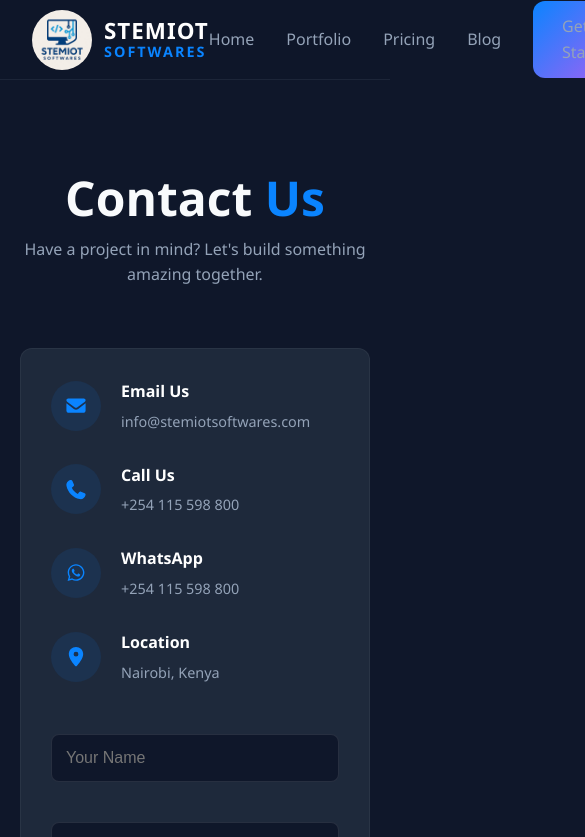
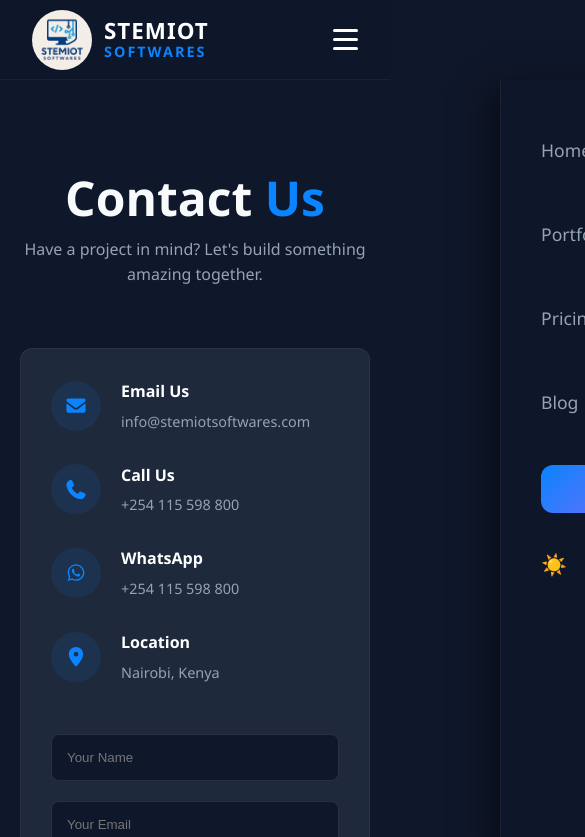
Before and after one commit to stephen-otieno/StemiotSoftwaresv1, a React (Create React App) app in the folder stemiot-frontend/: page /contact in a window 390 px wide. Shown: the top 837 px of the page, 585 px wide, since content can reach past the window. Built offline with nearby package versions, Linux system fonts and the light colour scheme.

Commit message:
dark_theme

```diff
--- a/stemiot-frontend/src/App.js
+++ b/stemiot-frontend/src/App.js
@@ -1,35 +1,37 @@
+import React from 'react';
+import { BrowserRouter as Router, Routes, Route } from 'react-router-dom';
+import { ThemeProvider } from './context/ThemeContext';
 
-import React from 'react';
-import Admin from './pages/Admin';
-import { BrowserRouter as Router, Routes, Route } from 'react-router-dom';
+// Layout Global Components
+import Navbar from './components/Navbar';
+import Footer from './components/Footer';
 
-// Components
-import Navbar from './components/Navbar';
-
-// Pages
+// Page Views
 import Home from './pages/Home';
 import Portfolio from './pages/Portfolio';
+import Contact from './pages/Contact';
+import Admin from './pages/Admin';
+import Pricing from './pages/Pricing';
 import Blog from './pages/Blog';
-import Pricing from './pages/Pricing';
-import Contact from './pages/Contact';
-import Auth from './pages/Auth';
-
 function App() {
   return (
+    <ThemeProvider>
       <Router>
         <Navbar />
-      <main>
+
+        <main style={{ minHeight: '80vh' }}>
           <Routes>
             <Route path="/" element={<Home />} />
             <Route path="/portfolio" element={<Portfolio />} />
+            <Route path="/contact" element={<Contact />} />
+            <Route path="/admin" element={<Admin />} />
+            <Route path="/pricing" element={<Pricing />} />
             <Route path="/blog" element={<Blog />} />
-          <Route path="/pricing" element={<Pricing />} />
-          <Route path="/contact" element={<Contact />} />
-          <Route path="/login" element={<Auth />} />
-          <Route path="/admin" element={<Admin />} />
           </Routes>
         </main>
+
       </Router>
+    </ThemeProvider>
   );
 }
 
--- a/stemiot-frontend/src/components/Navbar.css
+++ b/stemiot-frontend/src/components/Navbar.css
@@ -6,7 +6,9 @@
   position: sticky;
   top: 0;
   z-index: 1000;
-  border-bottom: 1px solid rgba(148, 163, 184, 0.1);
+  /* border-bottom: 1px solid rgba(148, 163, 184, 0.1); */
+  background-color: var(--nav-bg);
+  border-bottom: 1px solid var(--border-subtle);
 }
 
 .nav-flex {
@@ -27,7 +29,7 @@
   height: 60px;
   width: auto;
   display: block;
-  transition: var(--transition);
+  transition: var(--transition, 0.3s ease);
   border-radius: 50px;
   object-fit: contain;
 }
@@ -45,7 +47,7 @@
 .brand-name {
   font-size: 1.4rem;
   font-weight: 800;
-  color: var(--white);
+  color: var(--white, #fff);
   text-transform: uppercase;
   letter-spacing: 1px;
 }
@@ -53,7 +55,7 @@
 .brand-sub {
   font-size: 0.9rem;
   font-weight: 600;
-  color: var(--tech-blue);
+  color: var(--tech-blue, #0a84ff);
   text-transform: uppercase;
   letter-spacing: 2px;
 }
@@ -66,12 +68,88 @@
 }
 
 .nav-links a {
-  color: var(--text-muted);
+  color: var(--text-muted, #94a3b8);
   font-weight: 500;
-  transition: var(--transition);
+  transition: var(--transition, 0.3s ease);
   text-decoration: none;
 }
 
 .nav-links a:hover {
-  color: var(--electric-purple);
+  color: var(--electric-purple, #bf5af2);
 }
+
+.hamburger {
+  display: none;
+  flex-direction: column;
+  cursor: pointer;
+  gap: 6px;
+  z-index: 1001;
+}
+
+.bar {
+  display: block;
+  width: 25px;
+  height: 3px;
+  background-color: var(--white, #fff);
+  border-radius: 2px;
+  transition: all 0.3s ease;
+}
+
+@media (max-width: 768px) {
+  .hamburger {
+    display: flex;
+  }
+
+  .hamburger.active .bar:nth-child(2) {
+    opacity: 0;
+  }
+  .hamburger.active .bar:nth-child(1) {
+    transform: translateY(9px) rotate(45deg);
+  }
+  .hamburger.active .bar:nth-child(3) {
+    transform: translateY(-9px) rotate(-45deg);
+  }
+
+  .nav-links {
+    position: fixed;
+    top: 80px;
+    right: -100%;
+    left: auto;
+    flex-direction: column;
+    background-color: rgba(15, 23, 42, 0.98);
+
+    width: 280px;
+    max-width: 80%;
+
+    height: calc(100vh - 80px);
+    gap: 2.5rem;
+    padding-top: 3rem;
+    align-items: flex-start;
+    padding-left: 40px;
+    transition: right 0.4s cubic-bezier(0.16, 1, 0.3, 1);
+    box-shadow: -10px 10px 30px rgba(0, 0, 0, 0.5);
+    border-left: 1px solid rgba(255, 255, 255, 0.05);
+  }
+
+  .nav-links.active {
+    right: 0;
+  }
+
+  .nav-links li {
+    width: 100%;
+    text-align: left;
+  }
+
+  .nav-links a {
+    font-size: 1.1rem;
+    display: block;
+    padding: 8px 0;
+    width: fit-content;
+  }
+
+  .nav-links .btn-primary {
+    padding: 10px 24px;
+    text-align: center;
+    width: calc(100% - 40px);
+  }
+}
--- a/stemiot-frontend/src/components/Navbar.js
+++ b/stemiot-frontend/src/components/Navbar.js
@@ -1,25 +1,65 @@
-import React from 'react';
+import React, { useState } from 'react';
 import { Link } from 'react-router-dom';
+import { useTheme } from '../context/ThemeContext';
 import logo from '../assets/logo.png';
 import './Navbar.css';
 
 const Navbar = () => {
+  const [isOpen, setIsOpen] = useState(false);
+  const { theme, toggleTheme } = useTheme();
+
+  const toggleMenu = () => {
+    setIsOpen(!isOpen);
+  };
+
+  const closeMenu = () => {
+    setIsOpen(false);
+  };
+
   return (
     <nav className="navbar">
       <div className="container nav-flex">
-        <Link to="/" className="logo-container">
+        <Link to="/" className="logo-container" onClick={closeMenu}>
           <img src={logo} alt="Stemiot Logo" className="nav-logo" />
           <div className="logo-text">
             <span className="brand-name">Stemiot</span>
             <span className="brand-sub">Softwares</span>
           </div>
         </Link>
-        <ul className="nav-links">
-          <li><Link to="/">Home</Link></li>
-          <li><Link to="/portfolio">Portfolio</Link></li>
-          <li><Link to="/pricing">Pricing</Link></li>
-          <li><Link to="/blog">Blog</Link></li>
-          <li><Link to="/contact" className="btn-primary">Get Started</Link></li>
+
+        <div className="nav-actions-wrapper" style={{ display: 'flex', alignItems: 'center', gap: '20px' }}>
+
+
+
+          <div className={`hamburger ${isOpen ? 'active' : ''}`} onClick={toggleMenu}>
+            <span className="bar"></span>
+            <span className="bar"></span>
+            <span className="bar"></span>
+          </div>
+        </div>
+
+        <ul className={`nav-links ${isOpen ? 'active' : ''}`}>
+          <li><Link to="/" onClick={closeMenu}>Home</Link></li>
+          <li><Link to="/portfolio" onClick={closeMenu}>Portfolio</Link></li>
+          <li><Link to="/pricing" onClick={closeMenu}>Pricing</Link></li>
+          <li><Link to="/blog" onClick={closeMenu}>Blog</Link></li>
+          <li><Link to="/contact" className="btn-primary" onClick={closeMenu}>Get Started</Link></li>
+
+          <button
+            onClick={toggleTheme}
+            className="theme-toggle-btn"
+            aria-label="Toggle UI Theme Mode"
+            style={{
+              background: 'none',
+              border: 'none',
+              fontSize: '1.3rem',
+              cursor: 'pointer',
+              color: 'var(--text-main)',
+              transition: 'transform 0.2s ease'
+            }}
+          >
+            {theme === 'dark' ? '☀️' : '🌙'}
+          </button>
         </ul>
       </div>
     </nav>
--- /dev/null
+++ b/stemiot-frontend/src/context/ThemeContext.js
@@ -0,0 +1,24 @@
+import React, { createContext, useState, useEffect, useContext } from 'react';
+
+const ThemeContext = createContext();
+
+export const ThemeProvider = ({ children }) => {
+  const [theme, setTheme] = useState(localStorage.getItem('stemiot_theme') || 'dark');
+
+  useEffect(() => {
+    document.documentElement.setAttribute('data-theme', theme);
+    localStorage.setItem('stemiot_theme', theme);
+  }, [theme]);
+
+  const toggleTheme = () => {
+    setTheme((prevTheme) => (prevTheme === 'dark' ? 'light' : 'dark'));
+  };
+
+  return (
+    <ThemeContext.Provider value={{ theme, toggleTheme }}>
+      {children}
+    </ThemeContext.Provider>
+  );
+};
+
+export const useTheme = () => useContext(ThemeContext);
--- a/stemiot-frontend/src/index.css
+++ b/stemiot-frontend/src/index.css
@@ -1,18 +1,31 @@
 :root {
-  /* Core Colors */
+  /* Constant Brand Colors across both modes */
   --tech-blue: #0A84FF;
   --electric-purple: #BF5AF2;
+  --white: #ffffff;
+
+  /* Default Dark Mode Mapping Setup */
   --dark-bg: #0F172A;
   --card-bg: #1E293B;
-
-  /* Text & Accents */
   --text-main: #F8FAFC;
   --text-muted: #94A3B8;
-  --white: #ffffff;
+  --nav-bg: rgba(15, 23, 42, 0.95);
+  --footer-bg: #070B14;
+  --border-subtle: rgba(255, 255, 255, 0.05);
 
   /* Layout Constants */
   --transition: all 0.3s ease;
   --border-radius: 12px;
+}
+
+[data-theme="light"] {
+  --dark-bg: #F1F5F9;
+  --card-bg: #FFFFFF;
+  --text-main: #0F172A;
+  --text-muted: #64748B;
+  --nav-bg: rgba(241, 245, 249, 0.95);
+  --footer-bg: #E2E8F0;
+  --border-subtle: rgba(148, 163, 184, 0.15);
 }
 
 * {
@@ -27,6 +40,7 @@ body {
   color: var(--text-main);
   line-height: 1.6;
   overflow-x: hidden;
+  transition: background-color 0.3s ease, color 0.3s ease;
 }
 
 .container {
--- a/stemiot-frontend/src/index.js
+++ b/stemiot-frontend/src/index.js
@@ -11,7 +11,4 @@ root.render(
   </React.StrictMode>
 );
 
-// If you want to start measuring performance in your app, pass a function
-// to log results (for example: reportWebVitals(console.log))
-// or send to an analytics endpoint. Learn more: https://bit.ly/CRA-vitals
 reportWebVitals();
--- a/stemiot-frontend/src/pages/Home.css
+++ b/stemiot-frontend/src/pages/Home.css
@@ -131,7 +131,6 @@
 /* Portfolio Section Styles */
 .portfolio-featured {
   padding: 80px 0;
-  background-color: #0b0f19; /* Slightly different dark shade to break sections */
 }
 
 .portfolio-grid {
@@ -178,7 +177,6 @@
   left: 0;
   width: 100%;
   height: 100%;
-  background: rgba(10, 132, 255, 0.8);
   display: flex;
   justify-content: center;
   align-items: center;
@@ -186,9 +184,6 @@
   transition: opacity 0.3s ease;
 }
 
-.portfolio-card:hover .portfolio-overlay {
-  opacity: 1;
-}
 
 .overlay-icon {
   color: white;
--- a/stemiot-frontend/src/pages/Portfolio.js
+++ b/stemiot-frontend/src/pages/Portfolio.js
@@ -16,7 +16,6 @@ const Portfolio = () => {
         const response = await axios.get(`${API_BASE_URL}/projects`);
         console.log("Projects found:", response.data);
 
-        // ✅ Fixed: Reverse the array so the newest projects appear first
         const reverseChronological = [...response.data].reverse();
         setProjects(reverseChronological);
 
@@ -53,7 +52,7 @@ const Portfolio = () => {
         <div className="portfolio-grid">
           {projects.map((proj) => (
             <ProjectCard
-              key={proj._id} // Using MongoDB's unique ID
+              key={proj._id}
               image={proj.image}
               name={proj.name}
               description={proj.description}
--- a/stemiot-frontend/src/pages/Pricing.css
+++ b/stemiot-frontend/src/pages/Pricing.css
@@ -21,7 +21,7 @@
   display: flex;
   justify-content: center;
   gap: 2rem;
-  flex-wrap: wrap; /* Ensures responsiveness on mobile */
+  flex-wrap: wrap;
 }
 
 .pricing-card {
```
Also changed, not shown: stemiot-frontend/src/components/Footer.css (+63 -21 lines), stemiot-frontend/src/components/Footer.js (+9 -12 lines). Lines whose indentation alone changed are shown as unchanged.
